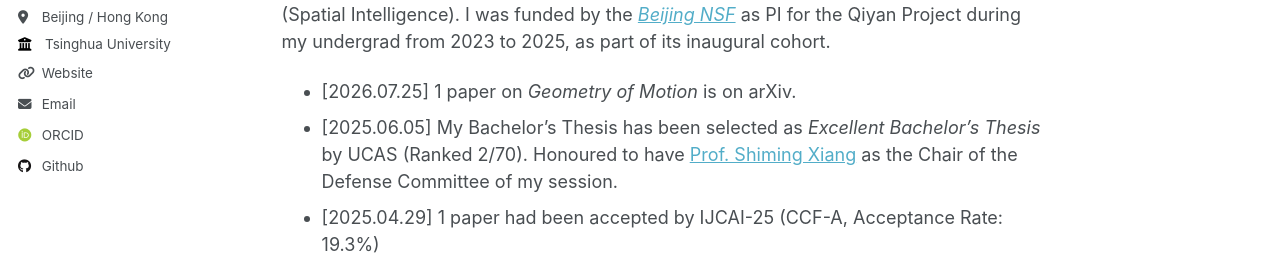
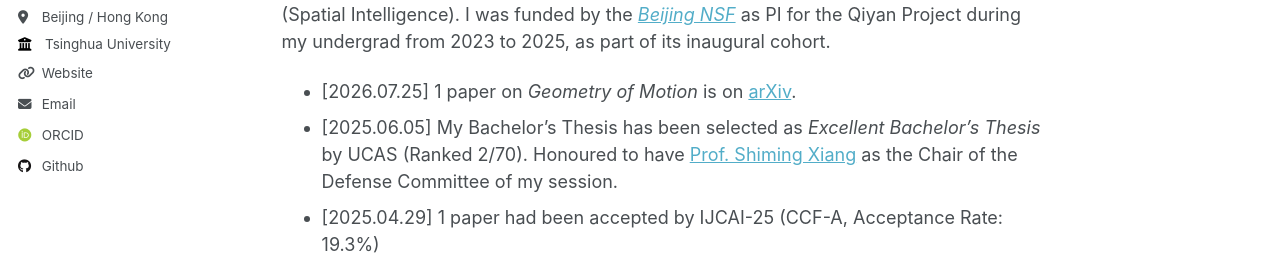
Before and after one commit to shjlin/shjlin.github.io, a Jekyll site: the page built from _pages/about.md, in a window 1280 px wide and 1140 px high. Shown: the part 356-626 px from the top of the window. Built offline with Jekyll 4.4.1, drawn with Linux system fonts in a browser that asks for light colours; some web fonts are replaced; part of the change alters nothing that is shown.

Commit message:
Update about.md

```diff
--- a/_pages/about.md
+++ b/_pages/about.md
@@ -15,7 +15,7 @@ I'm currently pursuing the Academic Master’s (MPhil) degree at the [*IVG, Depa
 My interests lie broadly in representation learning, especially geometric deep learning (e.g.: Hyperbolic Geometry, Matrix Manifold), and its wide application in Computer Vision (Spatial Intelligence).
 I was funded by the [*Beijing NSF*](https://nsf.kw.beijing.gov.cn/bjnsfweb/) as PI for the Qiyan Project during my undergrad from 2023 to 2025, as part of its inaugural cohort.
 
-* [2026.07.25] 1 paper on *Geometry of Motion* is on arXiv.
+* [2026.07.25] 1 paper on *Geometry of Motion* is on [arXiv](https://arxiv.org/pdf/2607.22534v1).
 * [2025.06.05] My Bachelor's Thesis has been selected as *Excellent Bachelor's Thesis* by UCAS (Ranked 2/70). Honoured to have [Prof. Shiming Xiang](https://people.ucas.ac.cn/~xiangshiming) as the Chair of the Defense Committee of my session.
 * [2025.04.29] 1 paper had been accepted by IJCAI-25 (CCF-A, Acceptance Rate: 19.3%)
 * [2024.12.10] 1 paper had been accepted by AAAI-25 (*Oral*) (CCF-A, Acceptance Rate: 23.4%)
```
